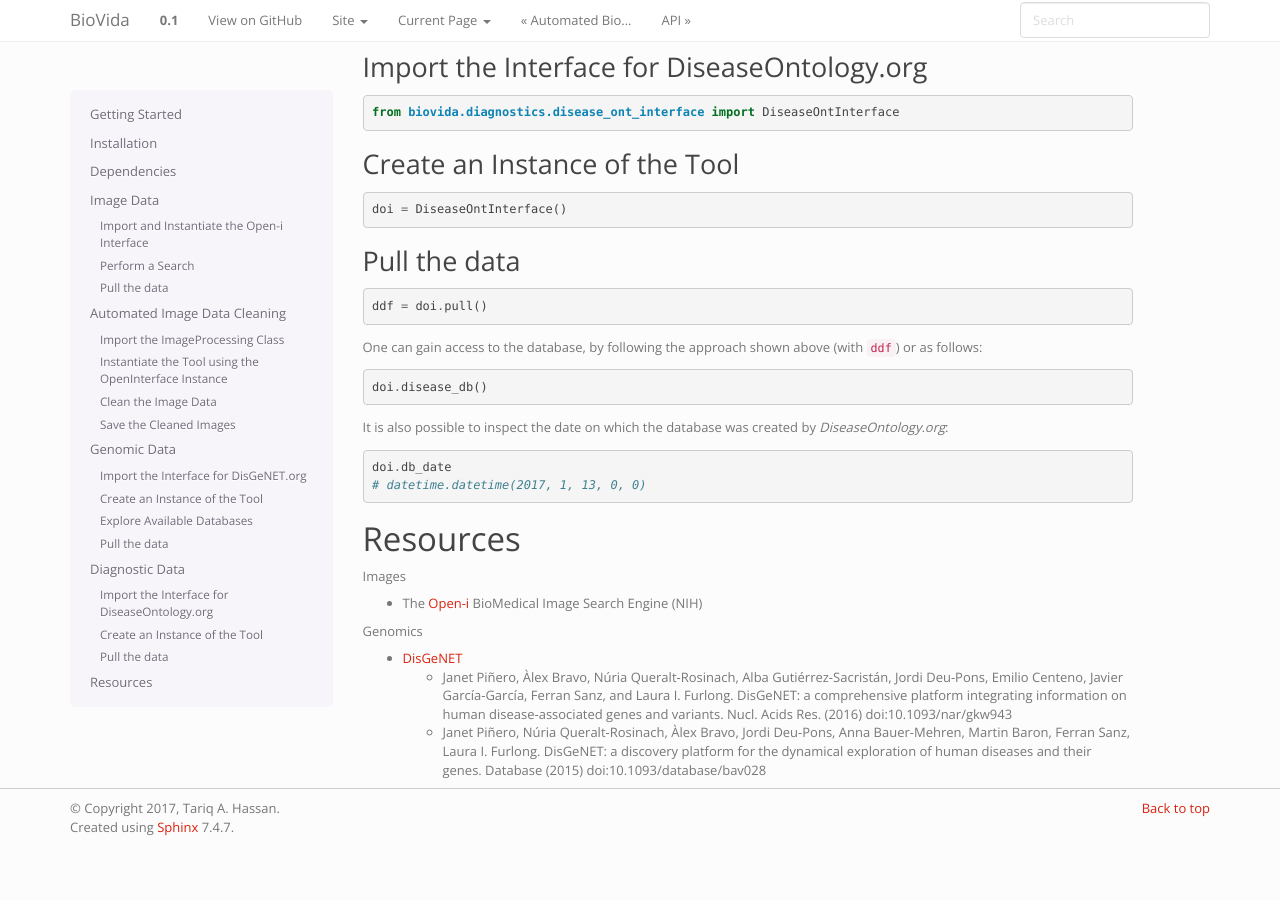
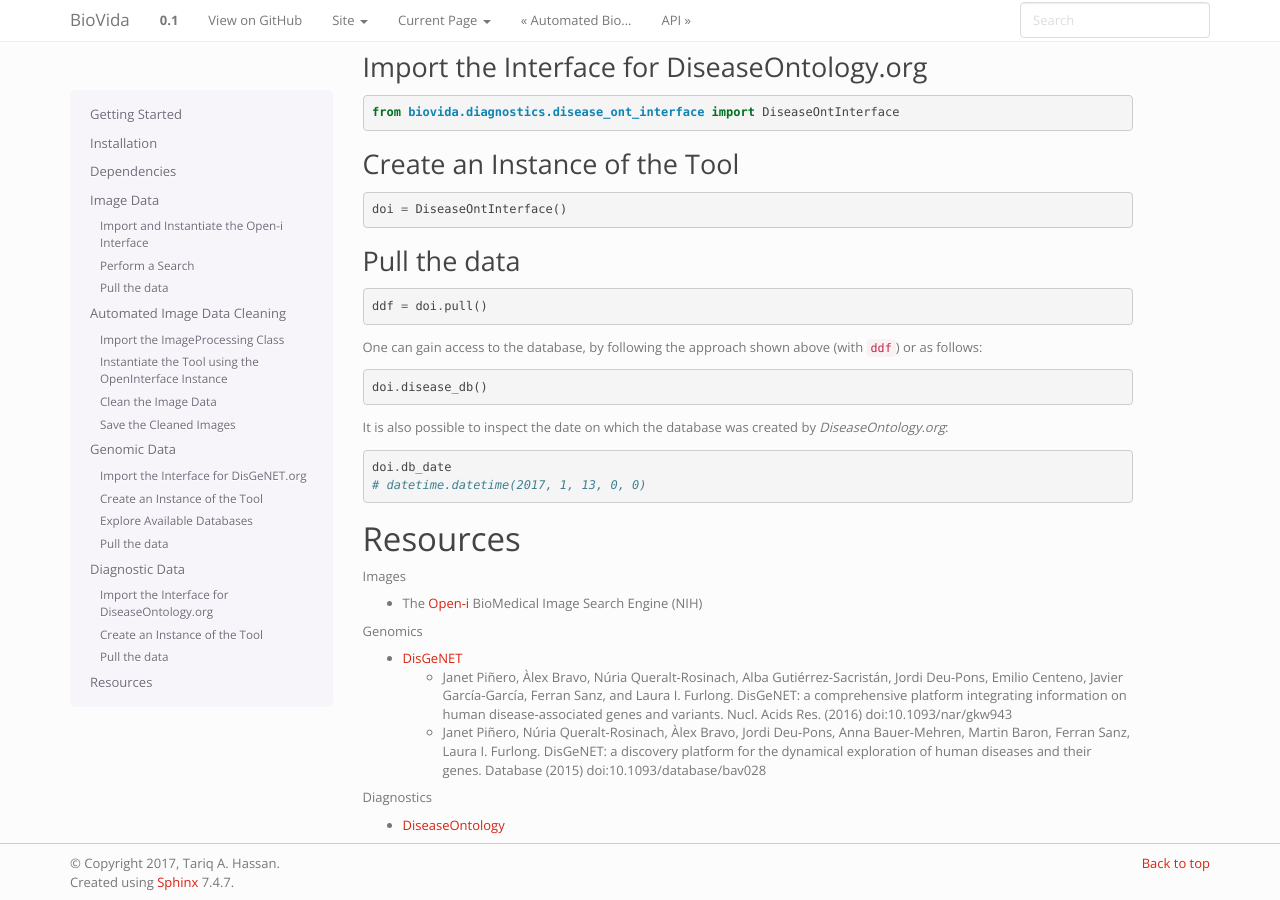
Before and after one commit to TariqAHassan/BioVida, a Sphinx documentation site: the page built from docs/GettingStarted.rst, in a window 1280 px wide and 900 px high, scrolled down 2977 px. Built offline with Sphinx 7.4.7, drawn with Linux system fonts in a browser that asks for light colours; before the commit the page ends 3822 px from its top, so only the background shows below that.

Commit message:
Update Docs

```diff
--- a/docs/GettingStarted.rst
+++ b/docs/GettingStarted.rst
@@ -285,3 +285,7 @@ Genomics
       DisGeNET: a discovery platform for the dynamical exploration of
       human diseases and their genes. Database (2015)
       doi:10.1093/database/bav028
+
+Diagnostics
+
+- `DiseaseOntology <http://disease-ontology.org/>`__
```
